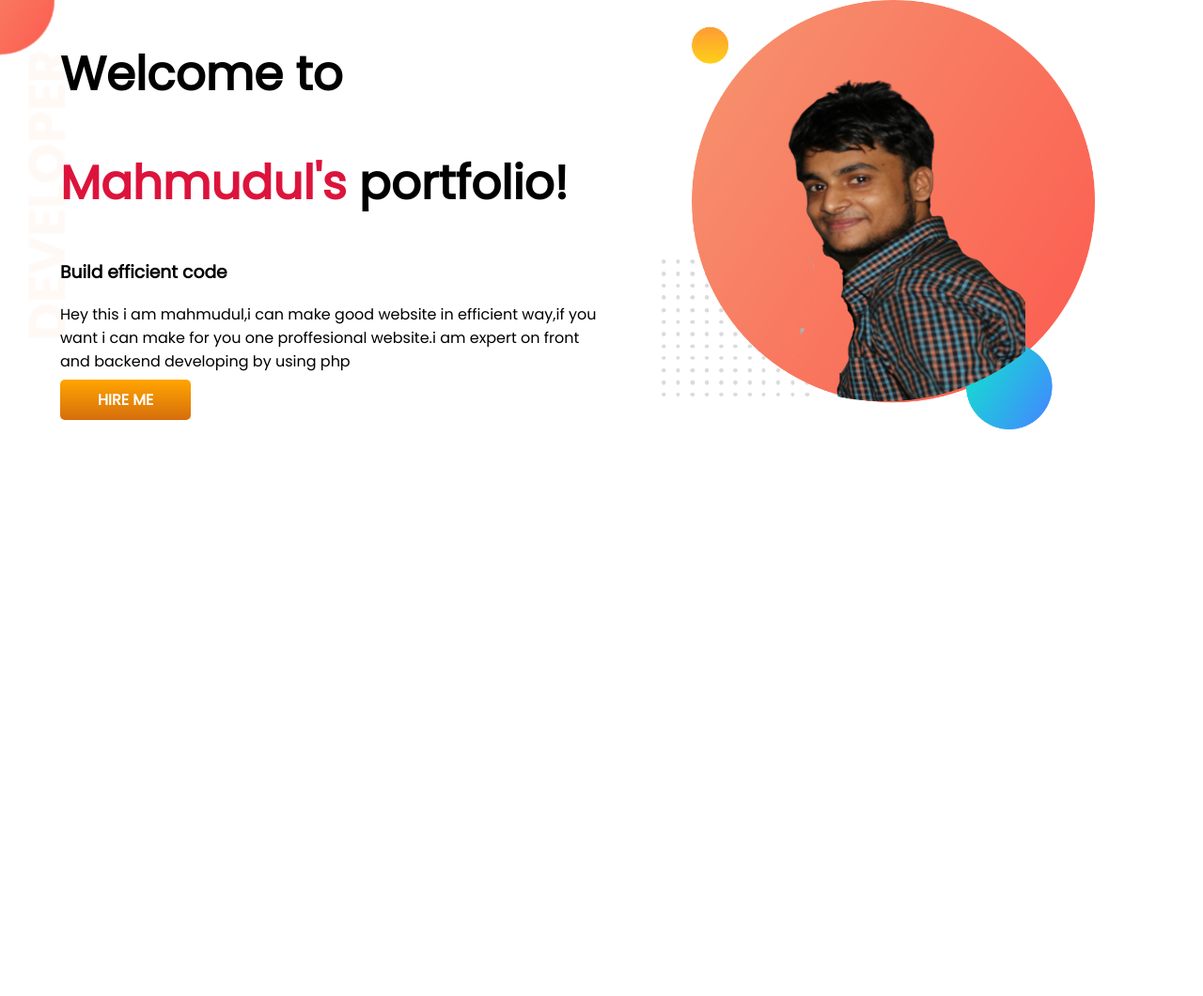
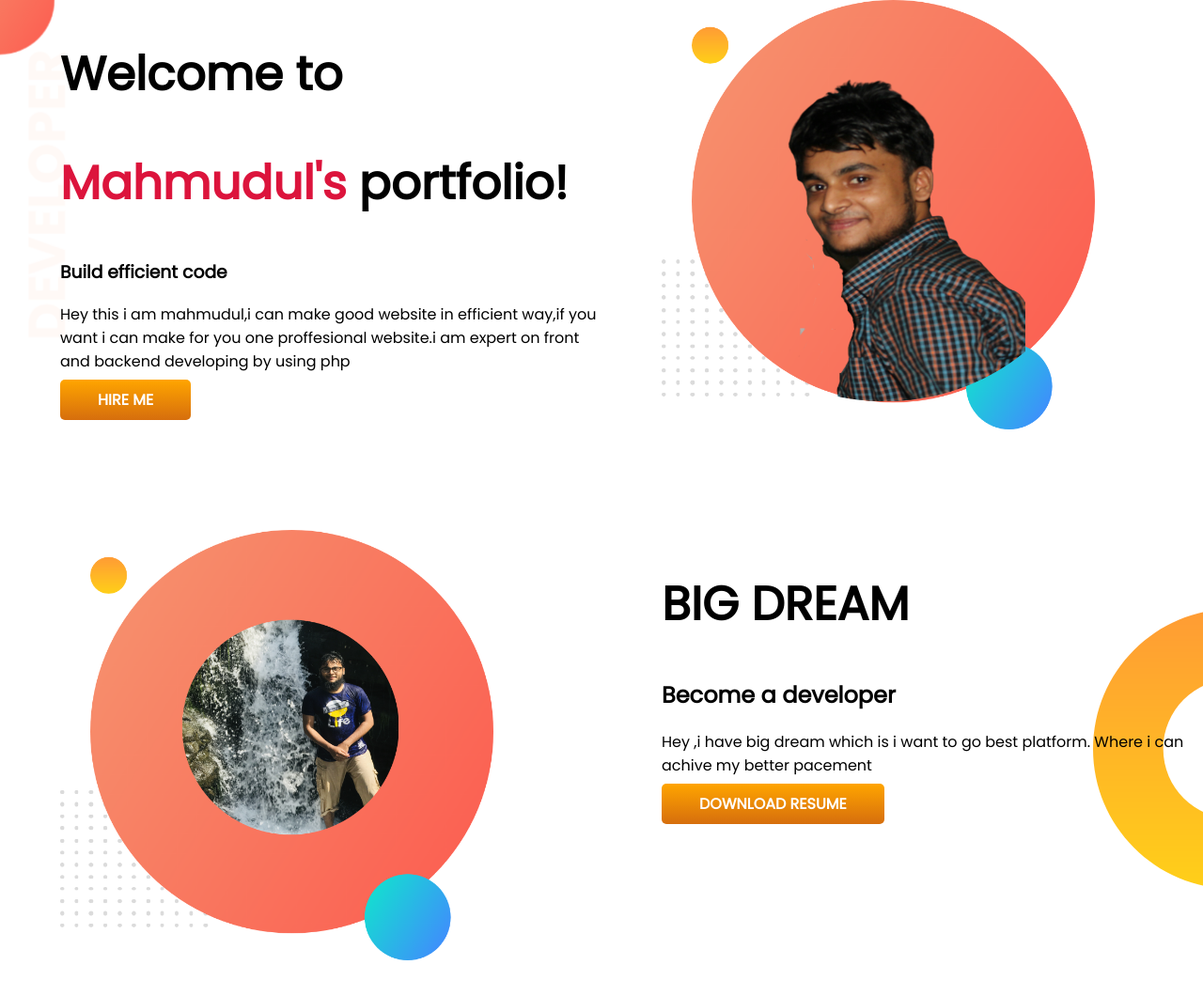
Before and after one commit to mahmudul007/developer-portfolio, a plain HTML site: page index.html in a window 1280 px wide. Shown: the whole page at 94% size. Before the commit the page ends 800 px from the top, so only its background shows below. Drawn offline with Linux system fonts and the light colour scheme.

Commit message:
big deram

```diff
--- a/index.html
+++ b/index.html
@@ -30,6 +30,24 @@
             <img src="images/my-bg (1).png" alt="">
         </div>
     </section>
+    <section class="dream-big">
+        <div class="width-div">
+            <img src="images/my-bg 2.png" alt="" srcset="">
+
+        </div>
+        <div class="width-div">
+            <h1>BIG DREAM</h1>
+            <h2>Become a developer</h2>
+            <p>
+                Hey ,i have big dream which is i want to go best platform.
+                Where i can achive my better pacement
+            </p>
+            <a class="link-button" target="_blank" href="">DOWNLOAD RESUME</a>
+
+
+
+        </div>
+    </section>
 </body>
 
 
--- a/style.css
+++ b/style.css
@@ -11,6 +11,7 @@ h1{
 section
 {
     display: flex;
+    margin-bottom: 100px;
 }
 .width-div
 {
@@ -36,3 +37,8 @@ section
     background-repeat: no-repeat;
 
 }
+.dream-big{
+    background-image: url(images/dream-bg.png);
+    background-repeat: no-repeat;
+    background-position: right;
+}
```
Also changed, not shown: images/my-bg 2.png (added).
